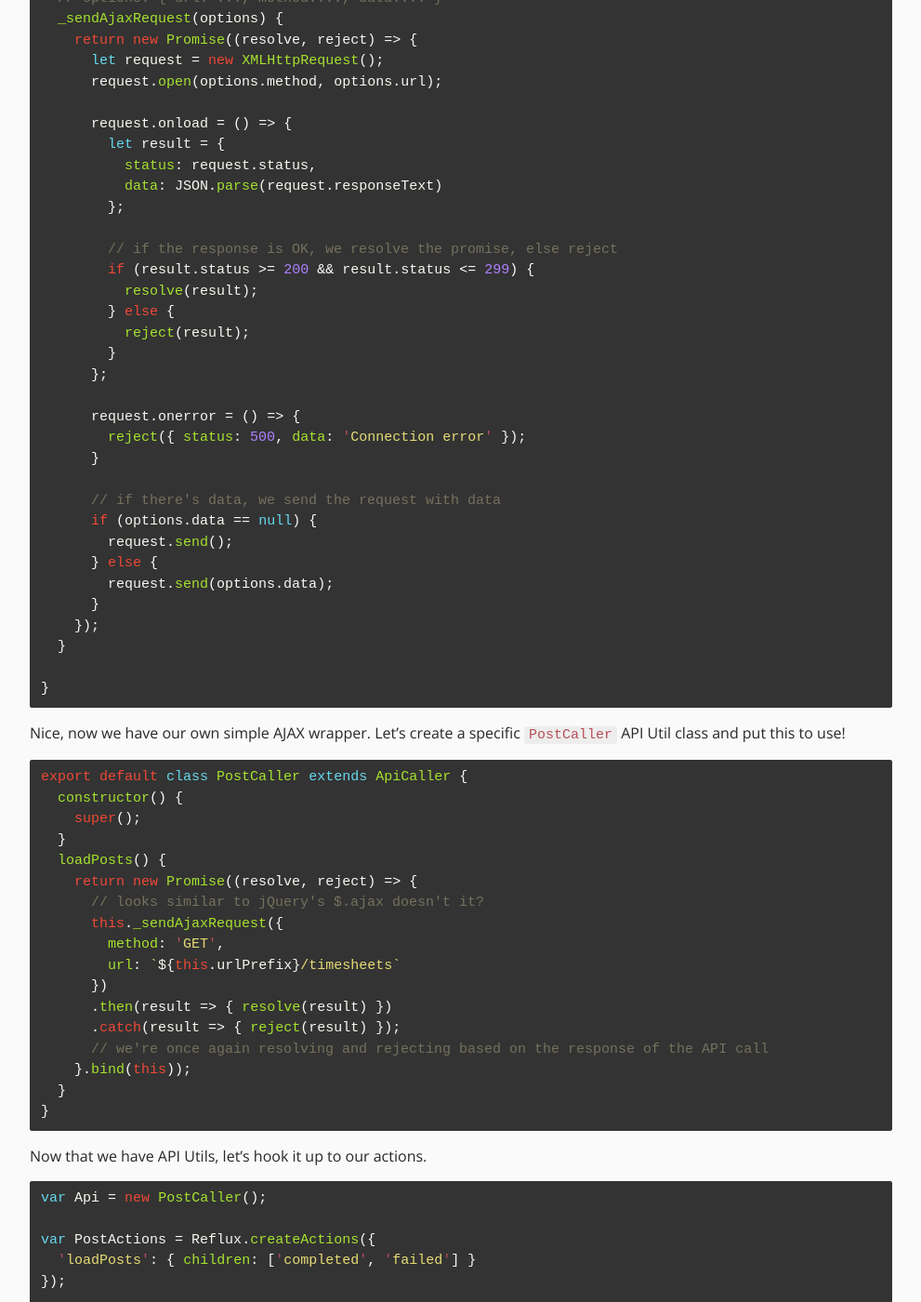
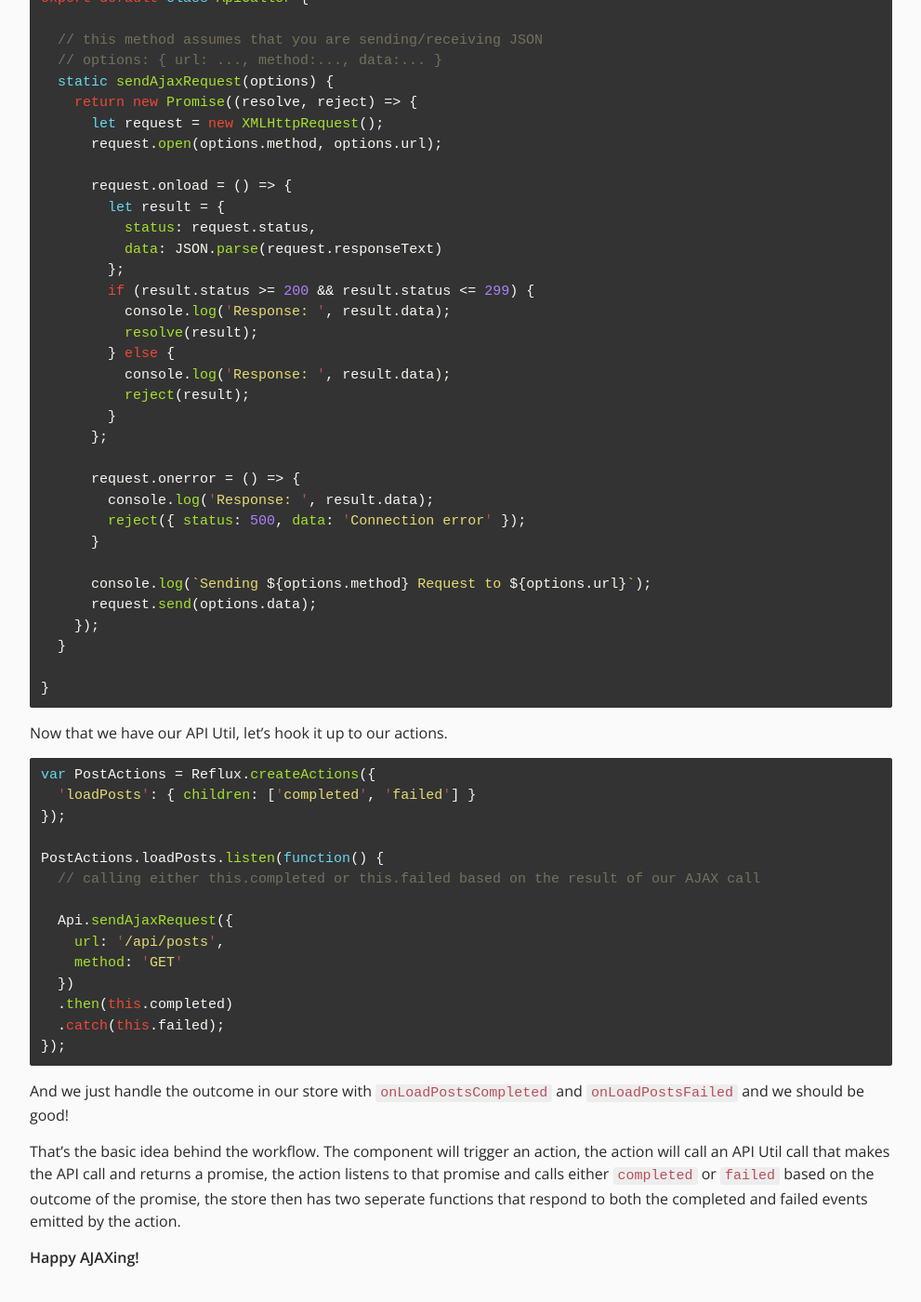
Before and after one commit to johnnyji/jekyll_blog, a Jekyll site: the page built from _posts/2015-08-26-handing-async-actions-in-reflux.markdown, in a window 1280 px wide and 1400 px high, scrolled down 2528 px. Shown: the whole window at 93% size, without its empty margins (144-1135 px from the left). Built offline with Jekyll 4.4.1, drawn with Linux system fonts in a browser that asks for light colours; nearby versions of some CDN libraries; some of the changed text lies outside the part shown.

Commit message:
redo post

```diff
--- a/_posts/2015-08-26-handing-async-actions-in-reflux.markdown
+++ b/_posts/2015-08-26-handing-async-actions-in-reflux.markdown
@@ -65,11 +65,14 @@ var PostActions = Reflux.createActions({
 });
 
 PostActions.loadPosts.listen(function() {
-  // PostCaller will call our API for posts and return a promise, so we're basically resolving a promise based on the outcome of the promise returned by the PostCaller.
+  // We will call our API for posts and return a promise, and based on the outcome of that promise, we either complete or fail the action.
 
-  PostCaller.loadPosts
-    .then(this.completed)
-    .catch(this.failed);
+  ApiCaller.sendAjaxRequest({
+    url: '/api/posts',
+    method: 'GET'
+  })
+  .then(this.completed)
+  .catch(this.failed);
 
   // Your AJAX calls should be moved into it's own seperate API Util class, which I'll demonstrate later.
 });
@@ -83,9 +86,11 @@ var PostStore = Reflux.createStore({
     this.state = { //... };
     this.listenToMany(PostActions);
   },
-  onLoadPostsCompleted: function() {
+  onLoadPostsCompleted: function(result) {
     // when PostActions.loadPosts.completed() is called, we hit this function.
     // ... store the posts in state ... trigger state ...
+    this.state.posts = result.data.posts;
+    this.trigger(this.state);
   },
   onLoadPostsFailed: function() {
     // when PostActions.loadPosts.failed() is called, we hit this function.
@@ -97,16 +102,14 @@ var PostStore = Reflux.createStore({
 
 Now that we understand the general workflow, let's hook up our API Util classes!
 
-First we need to create a class that acts as a wrapper for all our API calls. It may be very tempting to just fall back to using jQuery's `$.ajax` (which is awesome, I'm not knocking it one bit), but if that's all we're using jQuery for, then there's no need to include the entire dependency in our project. It'd be much easier to write our own AJAX wrapper, which would look something like this:
+We need to create a class that acts as a wrapper for all our API calls. It may be very tempting to just fall back to using jQuery's `$.ajax` (which is awesome, I'm not knocking it one bit), but if that's all we're using jQuery for, then there's no need to include the entire dependency in our project. It'd be much easier to write our own AJAX wrapper, which would look something like this:
 
 {% highlight javascript %}
 export default class ApiCaller {
-  constructor() {
-    this.urlPrefix = '/api';
-  }
+
   // this method assumes that you are sending/receiving JSON
   // options: { url: ..., method:..., data:... }
-  _sendAjaxRequest(options) {
+  static sendAjaxRequest(options) {
     return new Promise((resolve, reject) => {
       let request = new XMLHttpRequest();
       request.open(options.method, options.url);
@@ -116,72 +119,49 @@ export default class ApiCaller {
           status: request.status,
           data: JSON.parse(request.responseText)
         };
-
-        // if the response is OK, we resolve the promise, else reject
         if (result.status >= 200 && result.status <= 299) {
+          console.log('Response: ', result.data);
           resolve(result);
         } else {
+          console.log('Response: ', result.data);
           reject(result);
         }
       };
 
       request.onerror = () => {
+        console.log('Response: ', result.data);
         reject({ status: 500, data: 'Connection error' });
       }
 
-      // if there's data, we send the request with data
-      if (options.data == null) {
-        request.send();
-      } else {
-        request.send(options.data);
-      }
+      console.log(`Sending ${options.method} Request to ${options.url}`);
+      request.send(options.data);
     });
   }
 
 }
 {% endhighlight %}
 
-Nice, now we have our own simple AJAX wrapper. Let's create a specific `PostCaller` API Util class and put this to use!
+Now that we have our API Util, let's hook it up to our actions.
 
 {% highlight javascript %}
-export default class PostCaller extends ApiCaller {
-  constructor() {
-    super();
-  }
-  loadPosts() {
-    return new Promise((resolve, reject) => {
-      // looks similar to jQuery's $.ajax doesn't it?
-      this._sendAjaxRequest({
-        method: 'GET',
-        url: `${this.urlPrefix}/timesheets`
-      })
-      .then(result => { resolve(result) })
-      .catch(result => { reject(result) });
-      // we're once again resolving and rejecting based on the response of the API call
-    }.bind(this));
-  }
-}
-{% endhighlight %}
-
-Now that we have API Utils, let's hook it up to our actions.
-
-{% highlight javascript %}
-var Api = new PostCaller();
-
 var PostActions = Reflux.createActions({
   'loadPosts': { children: ['completed', 'failed'] }
 });
 
 PostActions.loadPosts.listen(function() {
-  // calling either this.completed or this.failed based on the resolution of loadPosts
+  // calling either this.completed or this.failed based on the result of our AJAX call
 
-  Api.loadPosts.then(this.completed).catch(this.failed);
+  Api.sendAjaxRequest({
+    url: '/api/posts',
+    method: 'GET'
+  })
+  .then(this.completed)
+  .catch(this.failed);
 });
 {% endhighlight %}
 
 And we just handle the outcome in our store with `onLoadPostsCompleted` and `onLoadPostsFailed` and we should be good!
 
-
 That's the basic idea behind the workflow. The component will trigger an action, the action will call an API Util call that makes the API call and returns a promise, the action listens to that promise and calls either `completed` or `failed` based on the outcome of the promise, the store then has two seperate functions that respond to both the completed and failed events emitted by the action.
 <br>
 
```
